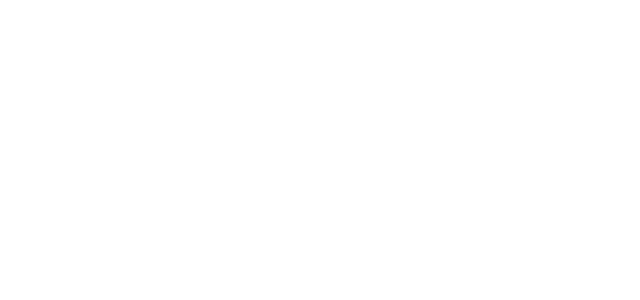
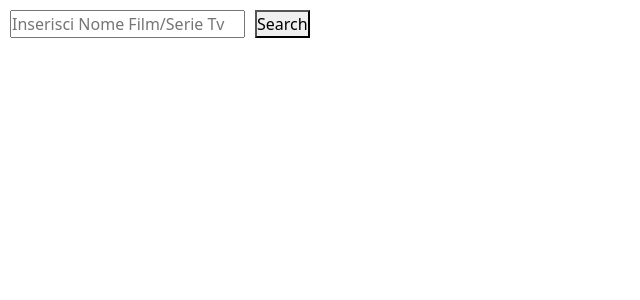
Before and after one commit to Rossiitaa/vue-boolflix, a Vue app: page / in a window 1280 px wide. Shown: the top 300 px of the page, without its empty margins (0-640 px from the left). Built offline with nearby package versions, Linux system fonts and the light colour scheme.

Commit message:
header ready

```diff
--- a/src/App.vue
+++ b/src/App.vue
@@ -1,6 +1,6 @@
 <template>
   <div id="app">
-    <Header />
+    <Header @Search="search" />
     <Main />
   </div>
 </template>
@@ -14,7 +14,18 @@ export default {
   components: {
     Header,
     Main,
-  }
+  },
+  data() {
+    return {
+      research: '',
+    }
+  },
+  methods: {
+    search(name) {
+      this.research = name;
+    },
+
+  },
 }
 </script>
 
--- a/src/components/Header.vue
+++ b/src/components/Header.vue
@@ -1,16 +1,25 @@
 <template>
     <header>
-
+        <div>
+            <input type="text" placeholder="Inserisci Nome Film/Serie Tv" v-model.trim="filmSearch" @keyup.enter="$emit('Search' , filmSearch)">
+            <button @click="$emit('Search' , filmSearch)">Search</button>
+        </div>
     </header>
 </template>
 
 <script>
 export default {
-name: 'Header',
-
+    name: 'Header',
+    data() {
+        return {
+            filmSearch: '',
+        }
+    },
 }
 </script>
 
-<style lang="scss">
-
+<style lang="scss" scoped>
+    input {
+        margin: 10px;
+    }
 </style>
```
